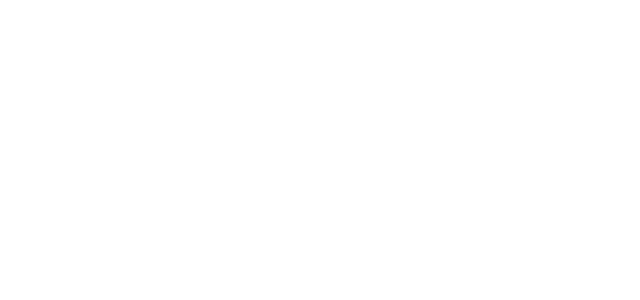
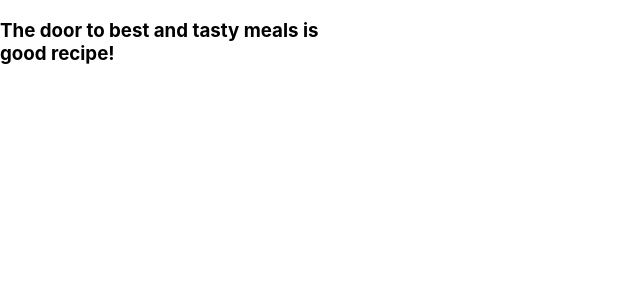
Before and after one commit to Phase-2-moringa/Reci-recipes, a React (Create React App) app: page / in a window 1280 px wide. Shown: the top 300 px of the page, without its empty margins (0-640 px from the left). Built offline with nearby package versions, Linux system fonts and the light colour scheme.

Commit message:
Remove the db.json file from the src folder and in the App.js file create a h3 element with text inside

```diff
--- a/src/App.js
+++ b/src/App.js
@@ -5,7 +5,8 @@
 function App() {
   return (
     <div className="container">
-
+      <h3>The door to best and tasty meals is <br />
+          good recipe!</h3>
     </div>
   );
 }
```
Also changed, not shown: db.json (renamed from src/db.json).
